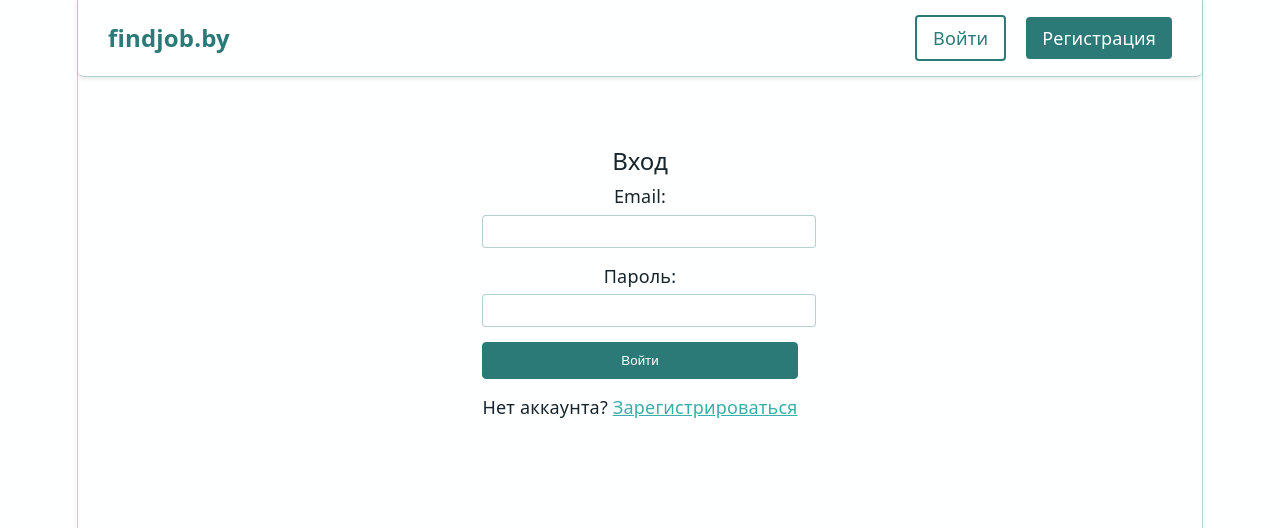
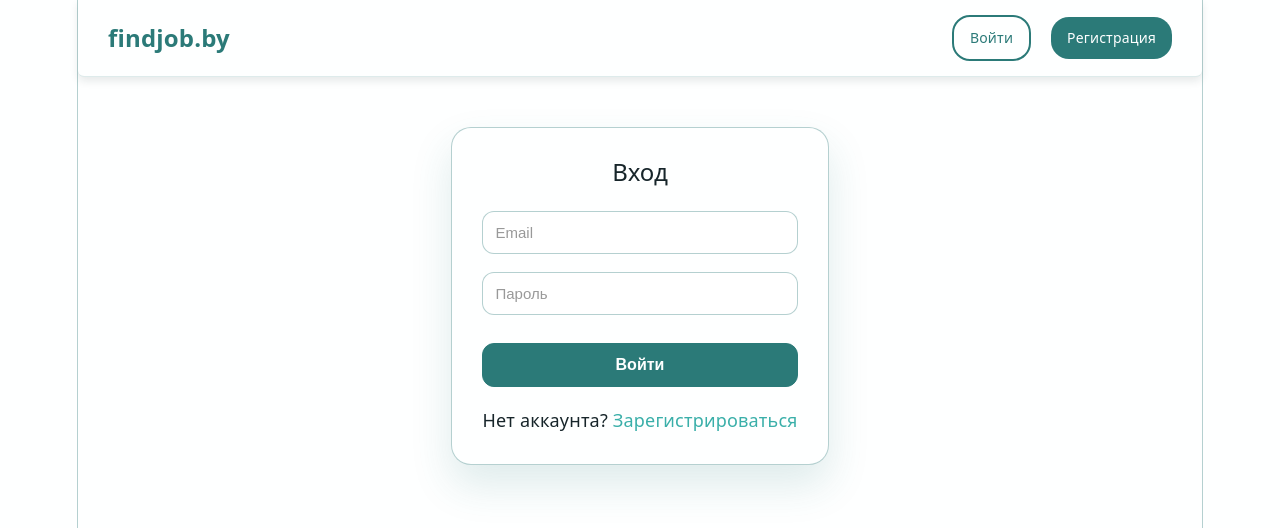
Before and after one commit to Catwalk-code/React-examination-project, a React (Vite) app: page /login in a window 1280 px wide. Shown: the top 528 px of the page. Built offline with nearby package versions, Linux system fonts and the light colour scheme.

Commit message:
The code is divided into jsx and css format files, and the design has been improved

```diff
--- /dev/null
+++ b/src/pages/Header.css
@@ -0,0 +1,94 @@
+.header {
+  background-color: #FEFFFF;
+  border-bottom: 1px solid rgba(43, 122, 120, 0.15);
+  padding: 15px 30px;
+  display: flex;
+  justify-content: space-between;
+  align-items: center;
+  border-radius: 0 0 6px 6px;
+  box-shadow: 0 4px 8px rgba(23, 37, 42, 0.1);
+}
+
+.header-logo {
+  font-size: 24px;
+  font-weight: bold;
+  color: var(--color-secondary);
+  text-decoration: none;
+  transition: opacity 0.2s;
+}
+
+.header-logo:hover {
+  opacity: 0.8;
+}
+
+.header-nav {
+  display: flex;
+  gap: 20px;
+  align-items: center;
+}
+
+.nav-link {
+  color: var(--text);
+  text-decoration: none;
+  font-weight: 500;
+  transition: opacity 0.2s;
+}
+
+.nav-link:hover {
+  opacity: 0.7;
+}
+
+.nav-greeting {
+  color: var(--color-secondary);
+}
+
+.nav-greeting strong {
+  font-weight: 600;
+}
+
+.btn-logout {
+  padding: 8px 16px;
+  background-color: var(--color-primary);
+  color: var(--color-white);
+  border: 1px solid var(--color-primary);
+  border-radius: 12px;
+  cursor: pointer;
+  font-weight: 500;
+  font-size: 14px;
+  transition: opacity 0.2s;
+}
+
+.btn-logout:hover {
+  opacity: 0.9;
+}
+
+.btn-outline {
+  padding: 8px 16px;
+  color: var(--color-secondary);
+  text-decoration: none;
+  border: 2px solid var(--color-secondary);
+  border-radius: 18px;
+  font-weight: 500;
+  font-size: 14px;
+  transition: background-color 0.2s, color 0.2s;
+}
+
+.btn-outline:hover {
+  background-color: var(--color-secondary);
+  color: var(--color-white);
+}
+
+.btn-filled {
+  padding: 8px 16px;
+  background-color: var(--color-secondary);
+  color: var(--color-white);
+  text-decoration: none;
+  border-radius: 18px;
+  font-weight: 500;
+  font-size: 14px;
+  transition: opacity 0.2s;
+}
+
+.btn-filled:hover {
+  opacity: 0.9;
+}
--- a/src/pages/Header.jsx
+++ b/src/pages/Header.jsx
@@ -1,5 +1,6 @@
 import { Link, useNavigate } from 'react-router-dom'
 import useAuthStore from '../stores/authStore'
+import './Header.css'
 
 function Header() {
   const { user, logout } = useAuthStore()
@@ -11,81 +12,35 @@ function Header() {
   }
 
   return (
-    <header style={{
-      backgroundColor: 'var(--color-white)',
-      borderBottom: '1px solid var(--border)',
-      padding: '15px 30px',
-      display: 'flex',
-      justifyContent: 'space-between',
-      alignItems: 'center',
-      borderRadius: '0 0 6px 6px', // Внешний радиус снизу
-      boxShadow: '0 2px 4px rgba(23, 37, 42, 0.1)'
-    }}>
+    <header className="header">
       {/* Лого */}
-      <Link to="/" style={{
-        fontSize: '24px',
-        fontWeight: 'bold',
-        color: 'var(--color-secondary)',
-        textDecoration: 'none'
-      }}>
+      <Link to="/" className="header-logo">
         findjob.by
       </Link>
 
       {/* Навигация */}
-      <nav style={{
-        display: 'flex',
-        gap: '20px',
-        alignItems: 'center'
-      }}>
+      <nav className="header-nav">
         {user ? (
           <>
-            <Link to="/home" style={{
-              color: 'var(--text)',
-              textDecoration: 'none',
-              fontWeight: '500'
-            }}>
+            <Link to="/home" className="nav-link">
               Вакансии
             </Link>
 
-            <span style={{ color: 'var(--color-secondary)' }}>
+            <span className="nav-greeting">
               Привет, <strong>{user.name}</strong>!
             </span>
-            <button
-              onClick={handleLogout}
-              style={{
-                padding: '8px 16px',
-                backgroundColor: 'var(--color-primary)',
-                color: 'var(--color-white)',
-                border: '1px solid var(--color-primary)',
-                borderRadius: '4px',
-                cursor: 'pointer',
-                fontWeight: '500'
-              }}
-            >
+
+            <button onClick={handleLogout} className="btn-logout">
               Выйти
             </button>
           </>
         ) : (
           <>
-            <Link to="/login" style={{
-              padding: '8px 16px',
-              color: 'var(--color-secondary)',
-              textDecoration: 'none',
-              border: '2px solid var(--color-secondary)',
-              borderRadius: '4px',
-              fontWeight: '500'
-            }}>
+            <Link to="/login" className="btn-outline">
               Войти
             </Link>
 
-            <Link to="/register" style={{
-              padding: '8px 16px',
-              backgroundColor: 'var(--color-secondary)',
-              color: 'var(--color-white)',
-              textDecoration: 'none',
-              borderRadius: '4px',
-              fontWeight: '500'
-            }}>
+            <Link to="/register" className="btn-filled">
               Регистрация
             </Link>
           </>
--- /dev/null
+++ b/src/pages/LoginPage.css
@@ -0,0 +1,101 @@
+/* Контейнер страницы входа */
+.auth-page {
+  max-width: 400px;
+  margin: 50px auto;
+  padding: 30px;
+
+  background-color: var(--color-white);
+  color: var(--text);
+
+  border-radius: 20px;
+
+  box-shadow: 0 20px 40px rgba(43, 122, 120, 0.15);
+  border: 1px solid var(--border);
+}
+
+.auth-page h2 {
+  margin-top: 0;
+  margin-bottom: 25px;
+  text-align: center;
+}
+
+/* Группа полей формы */
+.form-group {
+  margin-bottom: 18px;
+}
+
+/* Поля ввода */
+.form-input {
+  width: 100%;
+  padding: 12px;
+
+  border: 1px solid var(--border);
+  border-radius: 12px;
+
+  font-size: 15px;
+  box-sizing: border-box;
+
+  transition:
+    border-color 0.2s ease,
+    box-shadow 0.2s ease;
+}
+
+.form-input:focus {
+  outline: none;
+
+  border-color: var(--color-accent);
+  box-shadow: 0 0 0 3px rgba(58, 175, 169, 0.15);
+}
+
+.form-input::placeholder {
+  color: #999;
+}
+
+/* Кнопка отправки */
+.btn-primary {
+  width: 100%;
+  padding: 12px;
+
+  background-color: var(--color-secondary);
+  color: var(--color-white);
+
+  border: 1px solid var(--color-secondary);
+  border-radius: 12px;
+
+  font-size: 16px;
+  font-weight: 600;
+
+  cursor: pointer;
+
+  transition:
+    background-color 0.2s ease,
+    transform 0.15s ease,
+    opacity 0.2s ease;
+
+  margin-top: 10px;
+}
+
+.btn-primary:hover {
+  opacity: 0.95;
+}
+
+.btn-primary:active {
+  transform: translateY(1px);
+}
+
+/* Ссылка на регистрацию */
+.auth-footer {
+  margin-top: 20px;
+  text-align: center;
+  color: var(--text);
+}
+
+.auth-footer a {
+  color: var(--color-accent);
+  text-decoration: none;
+  font-weight: 500;
+}
+
+.auth-footer a:hover {
+  text-decoration: underline;
+}
--- a/src/pages/LoginPage.jsx
+++ b/src/pages/LoginPage.jsx
@@ -1,6 +1,7 @@
 import { useState } from 'react'
 import { useNavigate, Link } from 'react-router-dom'
 import useAuthStore from '../stores/authStore'
+import './LoginPage.css'
 
 function LoginPage() {
   const [email, setEmail] = useState('')
@@ -21,11 +22,10 @@ function LoginPage() {
       const data = await response.json()
 
       if (response.ok) {
-        // Используем функцию login из store
         login(data.user, data.accessToken)
         navigate('/home')
       } else {
-        alert('Ошибка входа: ' + data.error)
+        alert('Ошибка входа: ' + (data.message || data.error || 'Неизвестная ошибка'))
       }
     } catch (error) {
       console.error('Ошибка при входе:', error)
@@ -34,38 +34,38 @@ function LoginPage() {
   }
 
   return (
-    <div style={{ maxWidth: '400px', margin: '50px auto', padding: '20px', backgroundColor: 'var(--color-white)', color: 'var(--text)' }}>
+    <div className="auth-page">
       <h2>Вход</h2>
       <form onSubmit={handleSubmit}>
-        <div style={{ marginBottom: '15px' }}>
-          <label>Email:</label>
+        <div className="form-group">
           <input
             type="email"
+            className="form-input"
+            placeholder="Email"
             value={email}
             onChange={(e) => setEmail(e.target.value)}
             required
-            style={{ width: '100%', padding: '8px', marginTop: '5px', border: '1px solid var(--border)', borderRadius: '4px' }}
           />
         </div>
 
-        <div style={{ marginBottom: '15px' }}>
-          <label>Пароль:</label>
+        <div className="form-group">
           <input
             type="password"
+            className="form-input"
+            placeholder="Пароль"
             value={password}
             onChange={(e) => setPassword(e.target.value)}
             required
-            style={{ width: '100%', padding: '8px', marginTop: '5px', border: '1px solid var(--border)', borderRadius: '4px' }}
           />
         </div>
 
-        <button type="submit" style={{ width: '100%', padding: '10px', backgroundColor: 'var(--color-secondary)', color: 'var(--color-white)', border: '1px solid var(--color-secondary)', borderRadius: '4px' }}>
+        <button type="submit" className="btn-primary">
           Войти
         </button>
       </form>
 
-      <p style={{ marginTop: '15px', color: 'var(--text)' }}>
-        Нет аккаунта? <Link to="/register" style={{ color: 'var(--color-accent)', textDecoration: 'underline' }}>Зарегистрироваться</Link>
+      <p className="auth-footer">
+        Нет аккаунта? <Link to="/register">Зарегистрироваться</Link>
       </p>
     </div>
   )
--- a/src/pages/RegisterPage.jsx
+++ b/src/pages/RegisterPage.jsx
@@ -1,11 +1,12 @@
 import { useState } from 'react'
 import { useNavigate, Link } from 'react-router-dom'
+import './RegisterPage.css'
 
 function RegisterPage() {
   const [email, setEmail] = useState('')
   const [password, setPassword] = useState('')
   const [name, setName] = useState('')
-  const [role, setRole] = useState('seeker') // seeker или company
+  const [role, setRole] = useState('seeker')
   const navigate = useNavigate()
 
   const handleSubmit = async (e) => {
@@ -24,69 +25,70 @@ function RegisterPage() {
         alert('Регистрация успешна! Теперь войдите.')
         navigate('/login')
       } else {
-        alert('Ошибка регистрации: ' + data.error)
+        alert('Ошибка регистрации: ' + (data.message || data.error || 'Неизвестная ошибка'))
       }
     } catch (error) {
-      alert('Ошибка соединения с сервером' + error.message)
+      console.error('Ошибка при регистрации:', error)
+      alert('Ошибка соединения с сервером: ' + error.message)
     }
   }
 
   return (
-    <div style={{ maxWidth: '400px', margin: '50px auto', padding: '20px', backgroundColor: 'var(--color-white)', color: 'var(--text)' }}>
+    <div className="auth-page">
       <h2>Регистрация</h2>
       <form onSubmit={handleSubmit}>
-        <div style={{ marginBottom: '15px' }}>
-          <label>Имя:</label>
+        <div className="form-group">
           <input
             type="text"
+            className="form-input"
+            placeholder="Имя"
             value={name}
             onChange={(e) => setName(e.target.value)}
             required
-            style={{ width: '100%', padding: '8px', marginTop: '5px', border: '1px solid var(--border)', borderRadius: '4px' }}
           />
         </div>
 
-        <div style={{ marginBottom: '15px' }}>
-          <label>Email:</label>
+        <div className="form-group">
           <input
             type="email"
+            className="form-input"
+            placeholder="Email"
             value={email}
             onChange={(e) => setEmail(e.target.value)}
             required
-            style={{ width: '100%', padding: '8px', marginTop: '5px', border: '1px solid var(--border)', borderRadius: '4px' }}
           />
         </div>
 
-        <div style={{ marginBottom: '15px' }}>
-          <label>Пароль:</label>
+        <div className="form-group">
           <input
             type="password"
+            className="form-input"
+            placeholder="Пароль"
             value={password}
             onChange={(e) => setPassword(e.target.value)}
             required
-            style={{ width: '100%', padding: '8px', marginTop: '5px', border: '1px solid var(--border)', borderRadius: '4px' }}
           />
         </div>
 
-        <div style={{ marginBottom: '15px' }}>
-          <label>Тип аккаунта:</label>
+        <div className="form-group">
           <select
+            className="form-select"
             value={role}
             onChange={(e) => setRole(e.target.value)}
-            style={{ width: '100%', padding: '8px', marginTop: '5px', border: '1px solid var(--border)', borderRadius: '4px' }}
+            required
           >
             <option value="seeker">Соискатель</option>
             <option value="company">Компания</option>
           </select>
         </div>
 
-        <button type="submit" style={{ width: '100%', padding: '10px', backgroundColor: 'var(--color-secondary)', color: 'var(--color-white)', border: '1px solid var(--color-secondary)', borderRadius: '4px' }}>
+        <button type="submit" className="btn-primary">
           Зарегистрироваться
         </button>
       </form>
 
-      <p style={{ marginTop: '15px', color: 'var(--text)' }}>
-        Уже есть аккаунт? <Link to="/login" style={{ color: 'var(--color-accent)', textDecoration: 'underline' }}>Войти</Link>
+      <p className="auth-footer">
+        Уже есть аккаунт? <Link to="/login">Войти</Link>
       </p>
     </div>
   )
```
Also changed, not shown: src/pages/RegisterPage.css (added, +32 -0 lines).
